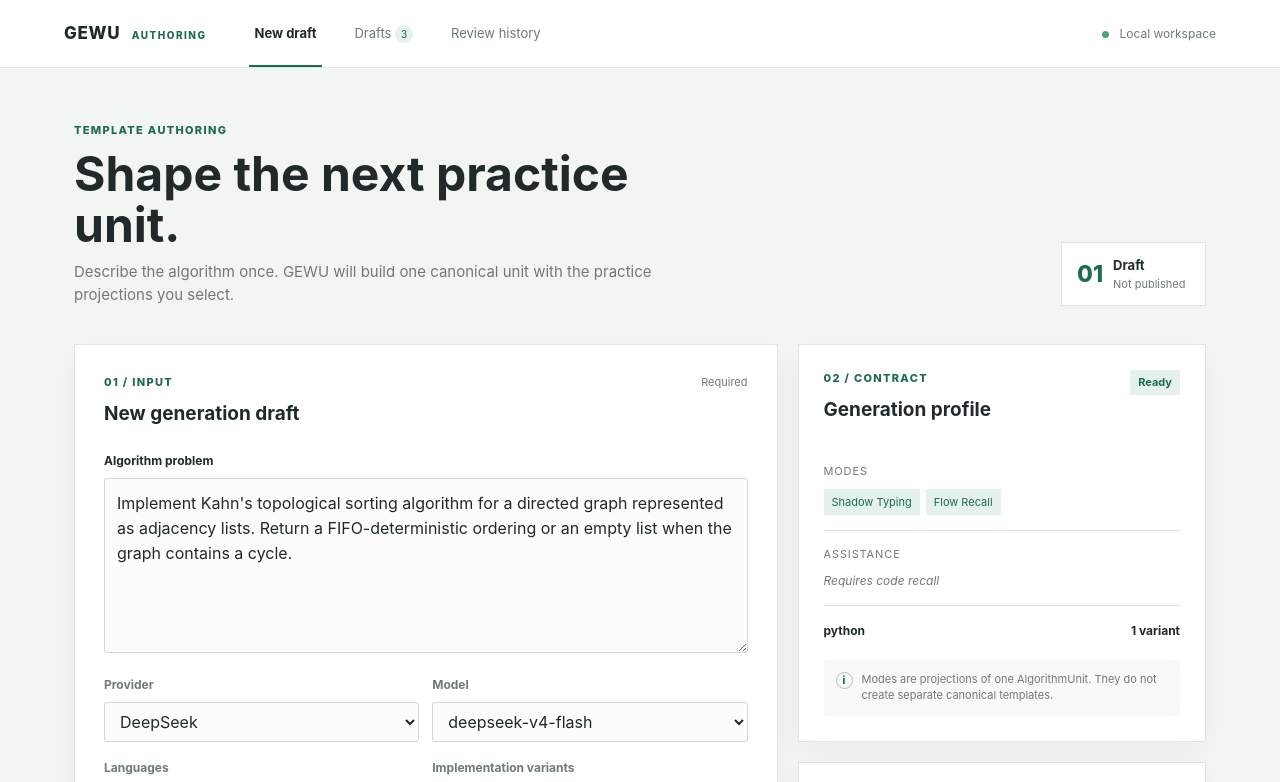
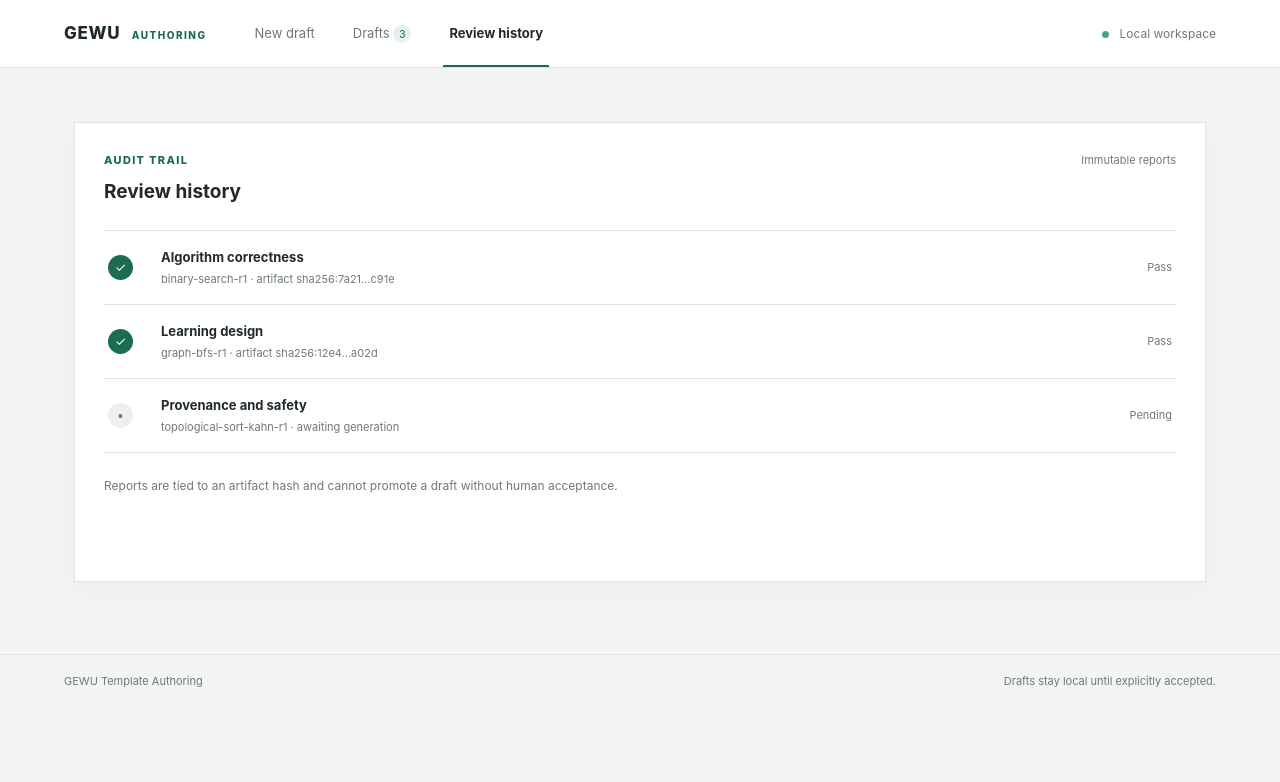
Before and after one commit to cnkeysky/gewu-algorithm, a website built with Vite: page tools/template-authoring/workbench/index.html in a window 1280 px wide. Both pictures are taken after a click on the button "Review history". Shown: the top 782 px of the page. Built offline with nearby package versions, Linux system fonts and the light colour scheme.

Commit message:
feat: add workbench navigation and draft views

```diff
--- a/tools/template-authoring/package.json
+++ b/tools/template-authoring/package.json
@@ -11,7 +11,9 @@
     "generate-template": "npm run build && node dist/generate-template.js",
     "generate-template:local": "npm run build && node --env-file=.env.local dist/generate-template.js",
     "review-template": "npm run build && node dist/review-template.js",
-    "review-template:local": "npm run build && node --env-file=.env.local dist/review-template.js"
+    "review-template:local": "npm run build && node --env-file=.env.local dist/review-template.js",
+    "workbench:dev": "npm --prefix workbench run dev",
+    "workbench:build": "npm --prefix workbench run build"
   },
   "dependencies": {
     "@earendil-works/pi-ai": "0.83.0"
--- a/tools/template-authoring/workbench/src/main.ts
+++ b/tools/template-authoring/workbench/src/main.ts
@@ -32,6 +32,7 @@ root.innerHTML = `
     <div class="connection"><span class="status-dot"></span> Local workspace</div>
   </header>
   <main class="shell">
+    <div id="new-view" class="app-view">
     <section class="intro">
       <div>
         <p class="eyebrow">Template authoring</p>
@@ -70,6 +71,17 @@ root.innerHTML = `
         <section class="panel review-panel"><div class="panel-heading"><div><p class="eyebrow">03 / Workflow</p><h2>Review gate</h2></div><span class="lock">Locked</span></div><div class="review-step"><span class="step-number">1</span><div><strong>Deterministic validation</strong><small>Schema, paths, source, and fixtures</small></div><span class="pending">Pending</span></div><div class="review-step"><span class="step-number">2</span><div><strong>Role review</strong><small>Correctness, learning design, provenance</small></div><span class="pending">Pending</span></div><div class="review-step"><span class="step-number">3</span><div><strong>Human acceptance</strong><small>Required before publication</small></div><span class="pending">Pending</span></div></section>
       </aside>
     </section>
+    </div>
+    <section id="drafts-view" class="app-view panel page-panel" hidden>
+      <div class="panel-heading"><div><p class="eyebrow">Saved work</p><h2>Drafts</h2></div><button class="button primary" type="button" data-go="new">New draft <span aria-hidden="true">&#8594;</span></button></div>
+      <div class="draft-list"><button class="draft-row" type="button" data-go="new"><span class="draft-icon">TS</span><span><strong>topological-sort-kahn-r1</strong><small>Draft · Python · 5 practice projections</small></span><span class="draft-date">Just now</span></button><button class="draft-row" type="button" data-go="new"><span class="draft-icon">BF</span><span><strong>graph-bfs-r1</strong><small>Pending review · Python · 2 practice projections</small></span><span class="draft-date">Aug 04, 2026</span></button><button class="draft-row" type="button" data-go="new"><span class="draft-icon">BS</span><span><strong>binary-search-r1</strong><small>Accepted · Python · 3 practice projections</small></span><span class="draft-date">Aug 03, 2026</span></button></div>
+      <p class="view-note">Draft entries will become API-backed once the local authoring service is connected.</p>
+    </section>
+    <section id="history-view" class="app-view panel page-panel" hidden>
+      <div class="panel-heading"><div><p class="eyebrow">Audit trail</p><h2>Review history</h2></div><span class="lock">Immutable reports</span></div>
+      <div class="history-list"><div class="history-row"><span class="review-mark pass">&#10003;</span><span><strong>Algorithm correctness</strong><small>binary-search-r1 · artifact sha256:7a21...c91e</small></span><span class="history-status">Pass</span></div><div class="history-row"><span class="review-mark pass">&#10003;</span><span><strong>Learning design</strong><small>graph-bfs-r1 · artifact sha256:12e4...a02d</small></span><span class="history-status">Pass</span></div><div class="history-row"><span class="review-mark pending-mark">&#8226;</span><span><strong>Provenance and safety</strong><small>topological-sort-kahn-r1 · awaiting generation</small></span><span class="history-status">Pending</span></div></div>
+      <p class="view-note">Reports are tied to an artifact hash and cannot promote a draft without human acceptance.</p>
+    </section>
   </main>
   <footer><span>GEWU Template Authoring</span><span>Drafts stay local until explicitly accepted.</span></footer>
 `;
@@ -79,6 +91,14 @@ const profileSummary = document.querySelector<HTMLDivElement>("#profile-summary"
 const profileState = document.querySelector<HTMLSpanElement>("#profile-state")!;
 const assistanceFieldset = document.querySelector<HTMLFieldSetElement>("#assistance-fieldset")!;
 const message = document.querySelector<HTMLParagraphElement>("#form-message")!;
+
+function showView(view: string): void {
+  document.querySelectorAll<HTMLElement>(".app-view").forEach((panel) => { panel.hidden = panel.id !== `${view}-view`; });
+  document.querySelectorAll<HTMLButtonElement>(".nav-item").forEach((button) => button.classList.toggle("active", button.dataset.view === view));
+  window.scrollTo({ top: 0, behavior: "smooth" });
+}
+
+document.querySelectorAll<HTMLButtonElement>(".nav-item, [data-go]").forEach((button) => button.addEventListener("click", () => showView(button.dataset.view ?? button.dataset.go ?? "new")));
 
 function selectedValues<T extends string>(name: string): T[] {
   return [...document.querySelectorAll<HTMLInputElement>(`input[name="${name}"]:checked`)].map((input) => input.value as T);
@@ -97,6 +117,17 @@ function updateProfile(): void {
 }
 
 document.querySelectorAll<HTMLInputElement>("input, select, textarea").forEach((input) => input.addEventListener("input", updateProfile));
+document.querySelector<HTMLSelectElement>("#provider")!.addEventListener("change", (event) => {
+  const provider = (event.target as HTMLSelectElement).value;
+  const model = document.querySelector<HTMLSelectElement>("#model")!;
+  const models: Record<string, string[]> = {
+    deepseek: ["deepseek-v4-flash", "deepseek-v4-pro"],
+    openai: ["gpt-5", "gpt-5-mini"],
+    moonshot: ["kimi-k2"],
+    zhipu: ["glm-4.5"],
+  };
+  model.innerHTML = (models[provider] ?? []).map((item) => `<option>${item}</option>`).join("");
+});
 form.addEventListener("submit", (event) => {
   event.preventDefault();
   const selectedModes = selectedValues<PracticeMode>("mode");
--- a/tools/template-authoring/workbench/src/styles.css
+++ b/tools/template-authoring/workbench/src/styles.css
@@ -35,6 +35,8 @@ h1 { max-width: 600px; margin-bottom: 10px; color: var(--ink); font-size: clamp(
 .stage-chip { display: grid; grid-template-columns: auto 1fr; column-gap: 10px; align-items: center; min-width: 145px; padding: 13px 15px; border: 1px solid var(--line); background: #fff; }
 .stage-chip span { grid-row: span 2; color: var(--green); font-size: 23px; font-weight: 800; }.stage-chip strong { font-size: 13px; }.stage-chip small { color: var(--muted); font-size: 11px; }
 .workspace-grid { display: grid; grid-template-columns: minmax(0, 1.55fr) minmax(300px, .9fr); gap: 20px; align-items: start; }
+.page-panel { min-height: 460px; padding: 29px; }
+.draft-list, .history-list { border-top: 1px solid var(--line); }.draft-row, .history-row { display: grid; grid-template-columns: 40px 1fr auto; gap: 13px; align-items: center; width: 100%; padding: 17px 4px; border: 0; border-bottom: 1px solid var(--line); background: transparent; color: var(--ink); text-align: left; }.draft-row:hover { background: #f7faf7; }.draft-row strong, .draft-row small, .history-row strong, .history-row small { display: block; }.draft-row strong, .history-row strong { font-size: 13px; }.draft-row small, .history-row small { margin-top: 3px; color: var(--muted); font-size: 11px; }.draft-icon { display: grid; place-items: center; width: 34px; height: 34px; color: var(--green); background: var(--green-soft); font-size: 11px; font-weight: 800; }.draft-date, .history-status { color: var(--muted); font-size: 11px; }.view-note { margin: 24px 0 0; color: var(--muted); font-size: 12px; }.review-mark { display: grid; place-items: center; width: 25px; height: 25px; border-radius: 50%; color: #fff; background: var(--green); font-size: 13px; }.pending-mark { background: #edf0ed; color: var(--muted); }
 .right-column { display: grid; gap: 20px; }.panel { border: 1px solid var(--line); background: var(--panel); box-shadow: 0 8px 26px rgba(41, 61, 52, .04); }.form-panel { padding: 29px; }.summary-panel, .review-panel { padding: 25px; }
 .panel-heading { display: flex; justify-content: space-between; align-items: start; margin-bottom: 24px; }.panel-heading h2 { margin: 0; font-size: 19px; letter-spacing: 0; }.required, .lock { color: var(--muted); font-size: 11px; }.valid-badge { padding: 4px 8px; color: var(--green); background: var(--green-soft); font-size: 11px; font-weight: 700; }.valid-badge.warning { color: #9b5424; background: #fff0e5; }
 .field-label, .field > span, legend { display: block; margin-bottom: 8px; color: var(--ink); font-size: 12px; font-weight: 750; } textarea, input, select { width: 100%; border: 1px solid #cfdad3; border-radius: 3px; outline: none; background: #fbfcfb; color: var(--ink); } textarea { min-height: 139px; padding: 12px; resize: vertical; line-height: 1.55; } input, select { height: 40px; padding: 0 11px; } textarea:focus, input:focus, select:focus { border-color: var(--green); box-shadow: 0 0 0 3px rgba(29, 107, 81, .1); }
```
Also changed, not shown: tools/template-authoring/workbench/README.md (added).
